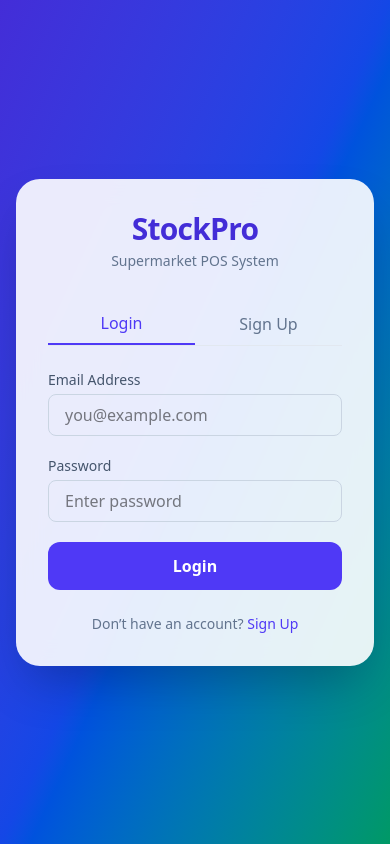
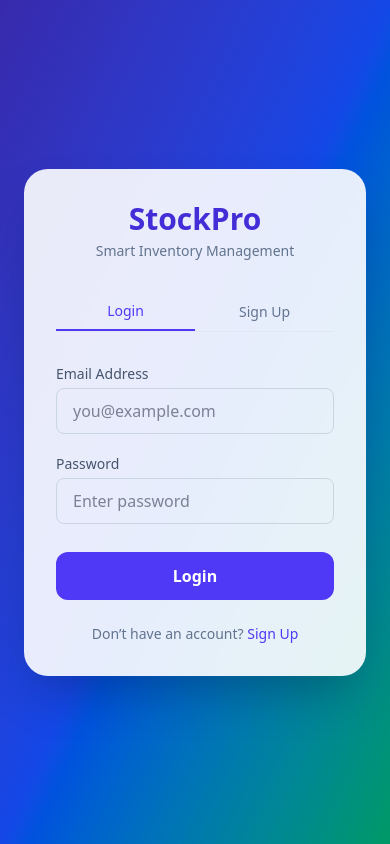
Before and after one commit to Ayray23/stockpro, a React (Vite) app: page /auth in a window 390 px wide. Built offline with nearby package versions, Linux system fonts and the light colour scheme; no server answers.

Commit message:
fully responsive and improved animations

```diff
--- a/src/pages/uthPage.jsx
+++ b/src/pages/uthPage.jsx
@@ -1,3 +1,4 @@
+// src/pages/authPage.jsx
 import React, { useState } from "react";
 import {
   signInWithEmailAndPassword,
@@ -8,13 +9,6 @@ import { doc, setDoc, getDoc, getDocs, collection } from "firebase/firestore";
 import { useNavigate } from "react-router-dom";
 import { toast } from "react-toastify";
 
-/**
- * AuthPage.jsx
- * - Combined Login + Signup page
- * - Sleek SaaS-style tab switch UI
- * - First user auto-assigned as admin
- */
-
 export default function AuthPage() {
   const [mode, setMode] = useState("login"); // 'login' | 'signup'
   const [email, setEmail] = useState("");
@@ -23,7 +17,7 @@ export default function AuthPage() {
   const [loading, setLoading] = useState(false);
   const navigate = useNavigate();
 
-  // 🔹 Handle login or signup
+  // Handle login/signup
   const handleSubmit = async (e) => {
     e.preventDefault();
     setLoading(true);
@@ -32,16 +26,17 @@ export default function AuthPage() {
       if (mode === "signup") {
         if (password !== confirm) {
           toast.error("Passwords do not match");
-          return setLoading(false);
+          setLoading(false);
+          return;
         }
 
-        // Create new user
+        // Create user
         const userCred = await createUserWithEmailAndPassword(auth, email, password);
         const user = userCred.user;
 
-        // Determine role — first user = admin
-        const allUsers = await getDocs(collection(db, "users"));
-        const role = allUsers.empty ? "admin" : "staff";
+        // Determine role — first user becomes admin
+        const usersSnap = await getDocs(collection(db, "users"));
+        const role = usersSnap.empty ? "admin" : "staff";
 
         await setDoc(doc(db, "users", user.uid), {
           uid: user.uid,
@@ -77,26 +72,35 @@ export default function AuthPage() {
   };
 
   return (
-    <div className="min-h-screen flex items-center justify-center bg-gradient-to-br from-indigo-700 via-blue-700 to-emerald-600 p-4">
-      <div className="w-full max-w-md bg-white/90 backdrop-blur-md rounded-3xl shadow-2xl p-8">
-        {/* Header */}
-        <div className="text-center mb-8">
-          <h1 className="text-3xl font-extrabold text-indigo-700 tracking-tight">
-            StockPro
+    <div className="min-h-screen flex flex-col lg:flex-row bg-gradient-to-br from-indigo-800 via-blue-700 to-emerald-600 text-slate-900">
+      {/* Left branding panel */}
+      <div className="hidden lg:flex flex-col justify-center items-start p-16 text-white w-1/2">
+        <h1 className="text-5xl font-extrabold mb-6 leading-tight">
+          Manage Your <span className="text-emerald-300">Stock</span> Smarter
         </h1>
-          <p className="text-sm text-slate-500 mt-1">Supermarket POS System</p>
+        <p className="text-lg text-slate-200 max-w-md">
+          StockPro helps businesses track inventory, monitor sales, and manage staff effortlessly — all from a single dashboard.
+        </p>
       </div>
 
-        {/* Tabs */}
-        <div className="flex justify-center mb-6 border-b border-slate-200">
+      {/* Auth card */}
+      <div className="flex flex-1 items-center justify-center p-6">
+        <div className="w-full max-w-md bg-white/90 backdrop-blur-xl rounded-3xl shadow-2xl p-8 transition-all">
+          <div className="text-center mb-8">
+            <h1 className="text-3xl font-bold text-indigo-700">StockPro</h1>
+            <p className="text-sm text-slate-500 mt-1">Smart Inventory Management</p>
+          </div>
+
+          {/* Mode Tabs */}
+          <div className="flex justify-center mb-8 border-b border-slate-200">
             {["login", "signup"].map((tab) => (
               <button
                 key={tab}
                 onClick={() => setMode(tab)}
-              className={`flex-1 py-2 font-medium transition-all ${
+                className={`flex-1 py-2 font-medium text-sm transition-all duration-300 ${
                   mode === tab
                     ? "text-indigo-600 border-b-2 border-indigo-600"
-                  : "text-slate-500 hover:text-slate-700"
+                    : "text-slate-500 hover:text-indigo-600"
                 }`}
               >
                 {tab === "login" ? "Login" : "Sign Up"}
@@ -112,7 +116,7 @@ export default function AuthPage() {
               </label>
               <input
                 type="email"
-              className="mt-1 w-full px-4 py-2 rounded-lg border border-slate-300 focus:ring-2 focus:ring-indigo-500 focus:outline-none"
+                className="mt-1 w-full px-4 py-2.5 rounded-lg border border-slate-300 focus:ring-2 focus:ring-indigo-500 focus:outline-none transition"
                 value={email}
                 onChange={(e) => setEmail(e.target.value)}
                 placeholder="you@example.com"
@@ -126,7 +130,7 @@ export default function AuthPage() {
               </label>
               <input
                 type="password"
-              className="mt-1 w-full px-4 py-2 rounded-lg border border-slate-300 focus:ring-2 focus:ring-indigo-500 focus:outline-none"
+                className="mt-1 w-full px-4 py-2.5 rounded-lg border border-slate-300 focus:ring-2 focus:ring-indigo-500 focus:outline-none transition"
                 value={password}
                 onChange={(e) => setPassword(e.target.value)}
                 placeholder="Enter password"
@@ -141,7 +145,7 @@ export default function AuthPage() {
                 </label>
                 <input
                   type="password"
-                className="mt-1 w-full px-4 py-2 rounded-lg border border-slate-300 focus:ring-2 focus:ring-indigo-500 focus:outline-none"
+                  className="mt-1 w-full px-4 py-2.5 rounded-lg border border-slate-300 focus:ring-2 focus:ring-indigo-500 focus:outline-none transition"
                   value={confirm}
                   onChange={(e) => setConfirm(e.target.value)}
                   placeholder="Confirm password"
@@ -153,7 +157,7 @@ export default function AuthPage() {
             <button
               type="submit"
               disabled={loading}
-            className="w-full py-3 rounded-xl bg-indigo-600 text-white font-semibold hover:bg-indigo-700 transition disabled:opacity-50"
+              className="w-full py-3 mt-2 rounded-xl bg-indigo-600 text-white font-semibold hover:bg-indigo-700 transition-all duration-200 disabled:opacity-60"
             >
               {loading
                 ? mode === "login"
@@ -165,7 +169,7 @@ export default function AuthPage() {
             </button>
           </form>
 
-        {/* Footer */}
+          {/* Footer Switch */}
           <p className="text-sm text-center text-slate-500 mt-6">
             {mode === "login" ? (
               <>
@@ -180,7 +184,7 @@ export default function AuthPage() {
               </>
             ) : (
               <>
-              Already registered?{" "}
+                Already have an account?{" "}
                 <button
                   type="button"
                   className="text-indigo-600 font-medium hover:underline"
@@ -193,5 +197,6 @@ export default function AuthPage() {
           </p>
         </div>
       </div>
+    </div>
   );
 }
```
Lines whose indentation alone changed are shown as unchanged.
